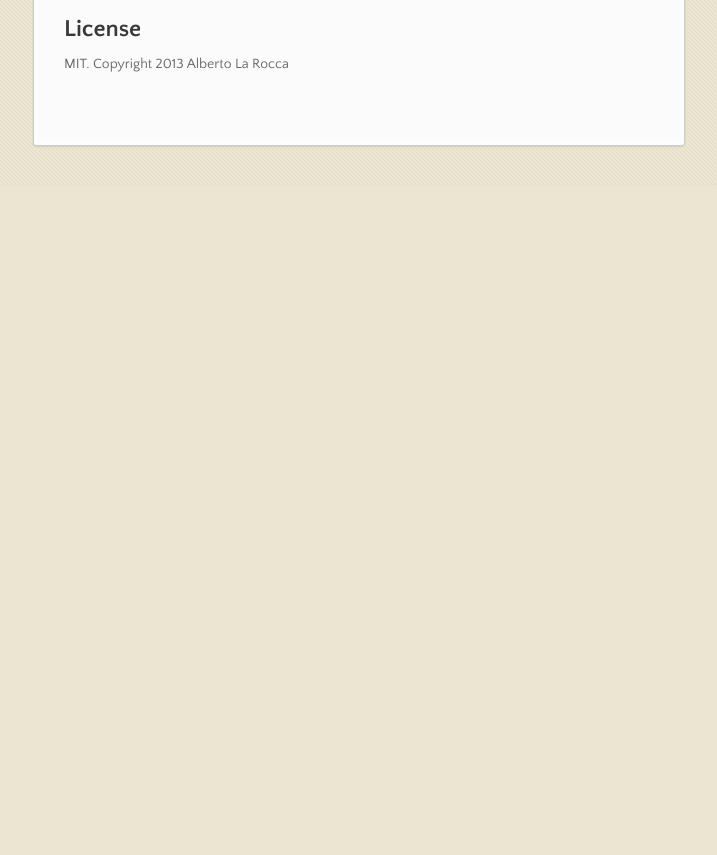
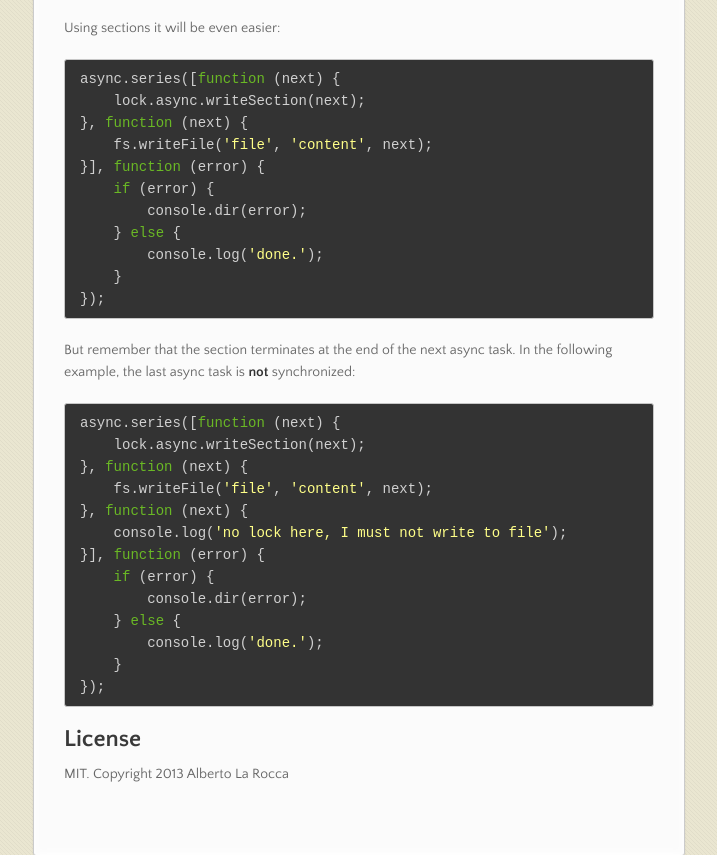
Before and after one commit to 71104/rwlock, a plain HTML site: page index.html in a window 1280 px wide. Shown: the part 4020-4875 px from the top of the page, without its empty margins (282-999 px from the left). Before the commit the page ends 4206 px from the top, so only its background shows below. Drawn offline with nearby package versions, Linux system fonts and the light colour scheme.

Commit message:
Create gh-pages branch via GitHub

```diff
--- a/index.html
+++ b/index.html
@@ -221,6 +221,38 @@ done 1.
 <span class="p">});</span>
 </pre></div>
 
+<p>Using sections it will be even easier:</p>
+
+<div class="highlight highlight-javascript"><pre><span class="nx">async</span><span class="p">.</span><span class="nx">series</span><span class="p">([</span><span class="kd">function</span> <span class="p">(</span><span class="nx">next</span><span class="p">)</span> <span class="p">{</span>
+    <span class="nx">lock</span><span class="p">.</span><span class="nx">async</span><span class="p">.</span><span class="nx">writeSection</span><span class="p">(</span><span class="nx">next</span><span class="p">);</span>
+<span class="p">},</span> <span class="kd">function</span> <span class="p">(</span><span class="nx">next</span><span class="p">)</span> <span class="p">{</span>
+    <span class="nx">fs</span><span class="p">.</span><span class="nx">writeFile</span><span class="p">(</span><span class="s1">'file'</span><span class="p">,</span> <span class="s1">'content'</span><span class="p">,</span> <span class="nx">next</span><span class="p">);</span>
+<span class="p">}],</span> <span class="kd">function</span> <span class="p">(</span><span class="nx">error</span><span class="p">)</span> <span class="p">{</span>
+    <span class="k">if</span> <span class="p">(</span><span class="nx">error</span><span class="p">)</span> <span class="p">{</span>
+        <span class="nx">console</span><span class="p">.</span><span class="nx">dir</span><span class="p">(</span><span class="nx">error</span><span class="p">);</span>
+    <span class="p">}</span> <span class="k">else</span> <span class="p">{</span>
+        <span class="nx">console</span><span class="p">.</span><span class="nx">log</span><span class="p">(</span><span class="s1">'done.'</span><span class="p">);</span>
+    <span class="p">}</span>
+<span class="p">});</span>
+</pre></div>
+
+<p>But remember that the section terminates at the end of the next async task. In the following example, the last async task is <strong>not</strong> synchronized:</p>
+
+<div class="highlight highlight-javascript"><pre><span class="nx">async</span><span class="p">.</span><span class="nx">series</span><span class="p">([</span><span class="kd">function</span> <span class="p">(</span><span class="nx">next</span><span class="p">)</span> <span class="p">{</span>
+    <span class="nx">lock</span><span class="p">.</span><span class="nx">async</span><span class="p">.</span><span class="nx">writeSection</span><span class="p">(</span><span class="nx">next</span><span class="p">);</span>
+<span class="p">},</span> <span class="kd">function</span> <span class="p">(</span><span class="nx">next</span><span class="p">)</span> <span class="p">{</span>
+    <span class="nx">fs</span><span class="p">.</span><span class="nx">writeFile</span><span class="p">(</span><span class="s1">'file'</span><span class="p">,</span> <span class="s1">'content'</span><span class="p">,</span> <span class="nx">next</span><span class="p">);</span>
+<span class="p">},</span> <span class="kd">function</span> <span class="p">(</span><span class="nx">next</span><span class="p">)</span> <span class="p">{</span>
+    <span class="nx">console</span><span class="p">.</span><span class="nx">log</span><span class="p">(</span><span class="s1">'no lock here, I must not write to file'</span><span class="p">);</span>
+<span class="p">}],</span> <span class="kd">function</span> <span class="p">(</span><span class="nx">error</span><span class="p">)</span> <span class="p">{</span>
+    <span class="k">if</span> <span class="p">(</span><span class="nx">error</span><span class="p">)</span> <span class="p">{</span>
+        <span class="nx">console</span><span class="p">.</span><span class="nx">dir</span><span class="p">(</span><span class="nx">error</span><span class="p">);</span>
+    <span class="p">}</span> <span class="k">else</span> <span class="p">{</span>
+        <span class="nx">console</span><span class="p">.</span><span class="nx">log</span><span class="p">(</span><span class="s1">'done.'</span><span class="p">);</span>
+    <span class="p">}</span>
+<span class="p">});</span>
+</pre></div>
+
 <h2>
 <a name="license" class="anchor" href="#license"><span class="octicon octicon-link"></span></a>License</h2>
 
```
Also changed, not shown: params.json (+1 -1 lines).
